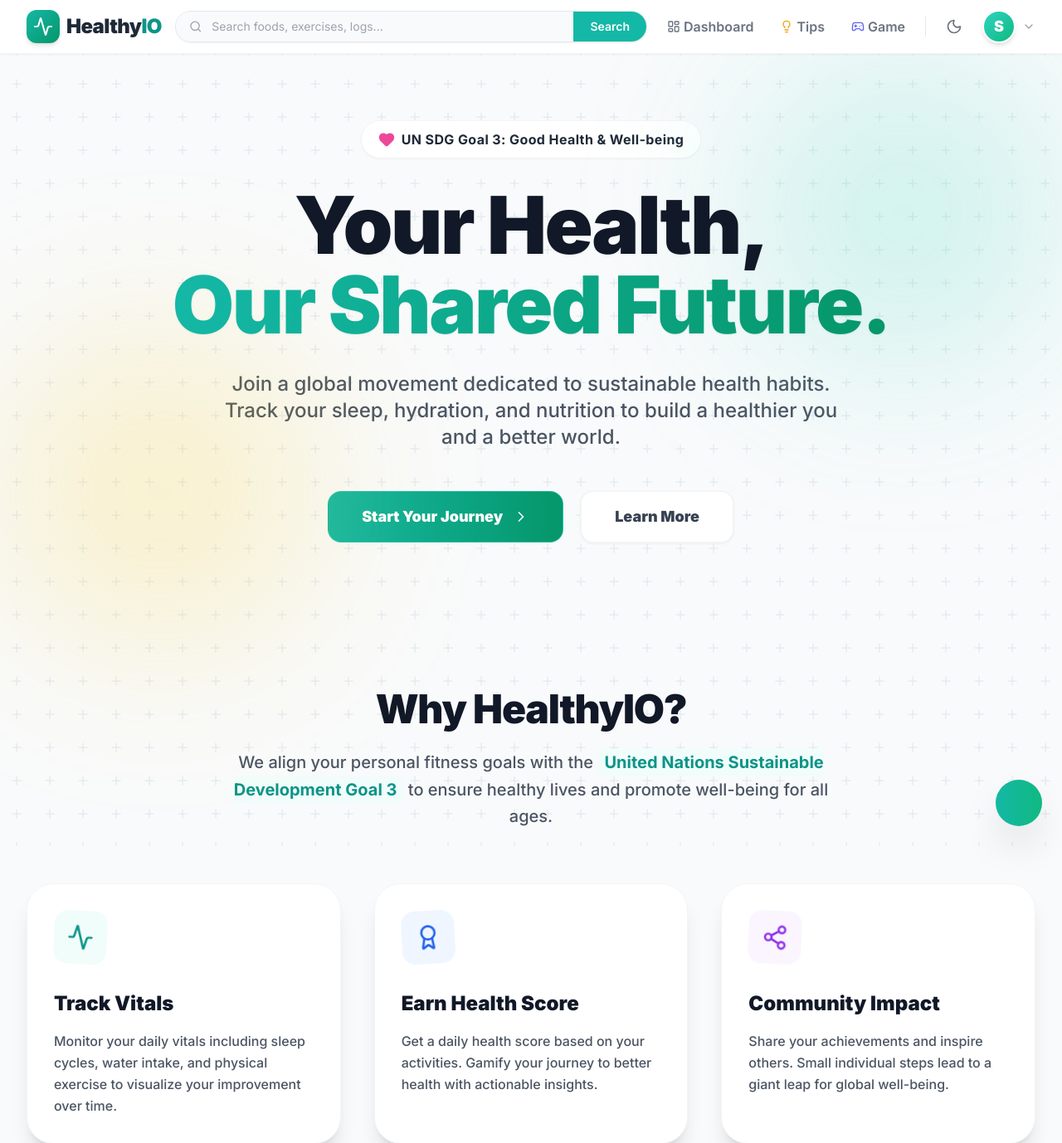
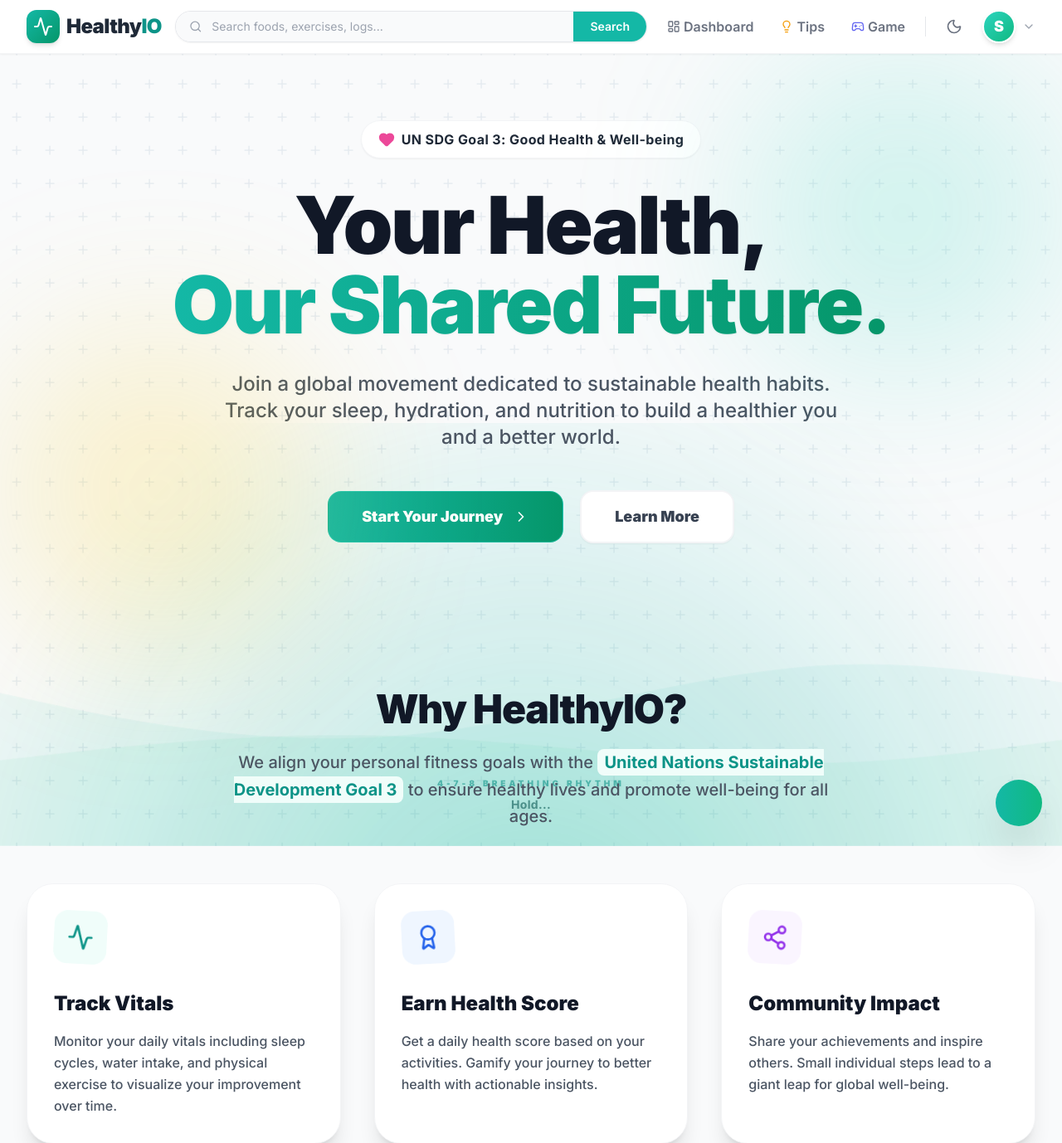
Before and after one commit to Lakshaya7/HealthyIO_live, a Django app: template core/templates/core/home.html in a window 1280 px wide. Shown: the top 1378 px of the page at 83% size. Run offline with Django 5.2, Linux system fonts and the light colour scheme; the template is opened without the code that fills it, so the values that code supplies are empty; the visitor is signed in with stand-in values (Sample User, id 1); some libraries are stand-ins or nearby versions.

Commit message:
Added new Elements to UI

```diff
--- a/core/templates/core/home.html
+++ b/core/templates/core/home.html
@@ -4,6 +4,30 @@
 <!-- THE INTERACTIVE "+" PATTERN BACKGROUND -->
 <div id="pattern-container" class="fixed inset-0 z-0 flex flex-wrap content-start justify-start overflow-hidden opacity-40 dark:opacity-20 pointer-events-auto">
     <!-- JS will inject the + signs here -->
+</div>
+
+<!-- ZEN BREATHING WAVE AURA (4-7-8 Rhythm) -->
+<div class="fixed bottom-0 left-0 w-full h-[50vh] z-[1] pointer-events-none flex items-end justify-center overflow-hidden">
+    <!-- The glowing aura -->
+    <div class="breathing-aura"></div>
+
+    <!-- The physical SVG waves -->
+    <div class="absolute bottom-0 w-full h-[30vh] opacity-60">
+        <!-- Wave 1 (Base) -->
+        <svg class="absolute bottom-0 w-[200%] h-full breathing-svg" viewBox="0 0 1440 320" preserveAspectRatio="none">
+            <path fill="currentColor" class="text-teal-500/10 dark:text-emerald-500/10" d="M0,160L48,176C96,192,192,224,288,213.3C384,203,480,149,576,144C672,139,768,181,864,186.7C960,192,1056,160,1152,149.3C1248,139,1344,149,1392,154.7L1440,160L1440,320L1392,320C1344,320,1248,320,1152,320C1056,320,960,320,864,320C768,320,672,320,576,320C480,320,384,320,288,320C192,320,96,320,48,320L0,320Z"></path>
+        </svg>
+        <!-- Wave 2 (Offset layer for depth) -->
+        <svg class="absolute bottom-0 w-[200%] h-[80%] breathing-svg-slow" viewBox="0 0 1440 320" preserveAspectRatio="none">
+            <path fill="currentColor" class="text-emerald-500/10 dark:text-teal-400/5" d="M0,224L48,213.3C96,203,192,181,288,186.7C384,192,480,224,576,218.7C672,213,768,171,864,160C960,149,1056,171,1152,186.7C1248,203,1344,213,1392,218.7L1440,224L1440,320L1392,320C1344,320,1248,320,1152,320C1056,320,960,320,864,320C768,320,672,320,576,320C480,320,384,320,288,320C192,320,96,320,48,320L0,320Z"></path>
+        </svg>
+    </div>
+
+    <!-- The text hint -->
+    <div class="breathing-hint flex flex-col items-center mb-6 md:mb-10 z-10 drop-shadow-md">
+        <span class="text-[10px] font-black uppercase tracking-[0.4em] text-teal-600/60 dark:text-teal-400/50 mb-2">4-7-8 Breathing Rhythm</span>
+        <span class="breathing-words text-sm font-bold text-teal-800 dark:text-teal-200 tracking-wide"></span>
+    </div>
 </div>
 
 <!-- Main Content Wrapper -->
@@ -156,6 +180,71 @@
         from { opacity: 0; transform: translateY(30px); }
         to { opacity: 1; transform: translateY(0); }
     }
+
+    /* -----------------------------------------
+       ZEN BREATHING ANIMATIONS (19s Cycle)
+       Math: 4s Inhale (21%), 7s Hold (58%), 8s Exhale (100%)
+       ----------------------------------------- */
+
+    .breathing-aura {
+        position: absolute;
+        bottom: -20vh;
+        width: 100vw;
+        height: 60vh;
+        background: radial-gradient(ellipse at bottom, rgba(20, 184, 166, 0.35), transparent 75%);
+        filter: blur(50px);
+        transform-origin: bottom center;
+        animation: breathe478 19s ease-in-out infinite;
+    }
+
+    body.dark-theme .breathing-aura {
+        background: radial-gradient(ellipse at bottom, rgba(0, 208, 132, 0.15), transparent 75%);
+    }
+
+    /* SVG Wave sliding effect paired with the breathing scale */
+    .breathing-svg {
+        transform-origin: bottom center;
+        animation: waveSlide 12s linear infinite, breathe478 19s ease-in-out infinite;
+    }
+    .breathing-svg-slow {
+        transform-origin: bottom center;
+        animation: waveSlide 18s linear infinite reverse, breathe478 19s ease-in-out infinite;
+    }
+
+    @keyframes waveSlide {
+        0% { transform: translateX(0); }
+        100% { transform: translateX(-50%); }
+    }
+
+    /* The actual 4-7-8 rhythmic scale */
+    @keyframes breathe478 {
+        0% { transform: scaleY(0.5) scaleX(1); opacity: 0.4; }
+        21% { transform: scaleY(1.3) scaleX(1.05); opacity: 0.95; } /* End of 4s Inhale */
+        58% { transform: scaleY(1.3) scaleX(1.05); opacity: 0.95; } /* End of 7s Hold */
+        100% { transform: scaleY(0.5) scaleX(1); opacity: 0.4; } /* End of 8s Exhale */
+    }
+
+    /* Pseudo-element text swapper */
+    .breathing-words::after {
+        content: "Inhale...";
+        animation: words478 19s infinite;
+    }
+
+    @keyframes words478 {
+        0% { content: "Inhale..."; opacity: 0.3; }
+        5% { opacity: 1; }
+        20% { content: "Inhale..."; opacity: 0.3; }
+
+        21% { content: "Hold..."; opacity: 0.3; }
+        25% { opacity: 1; }
+        57% { content: "Hold..."; opacity: 0.3; }
+
+        58% { content: "Exhale slowly..."; opacity: 0.3; }
+        65% { opacity: 1; }
+        98% { content: "Exhale slowly..."; opacity: 0.3; }
+
+        100% { content: "Inhale..."; opacity: 0.3;}
+    }
 </style>
 
 <!-- JS TO GENERATE THE PERFECT GRID BACKGROUND -->
```
